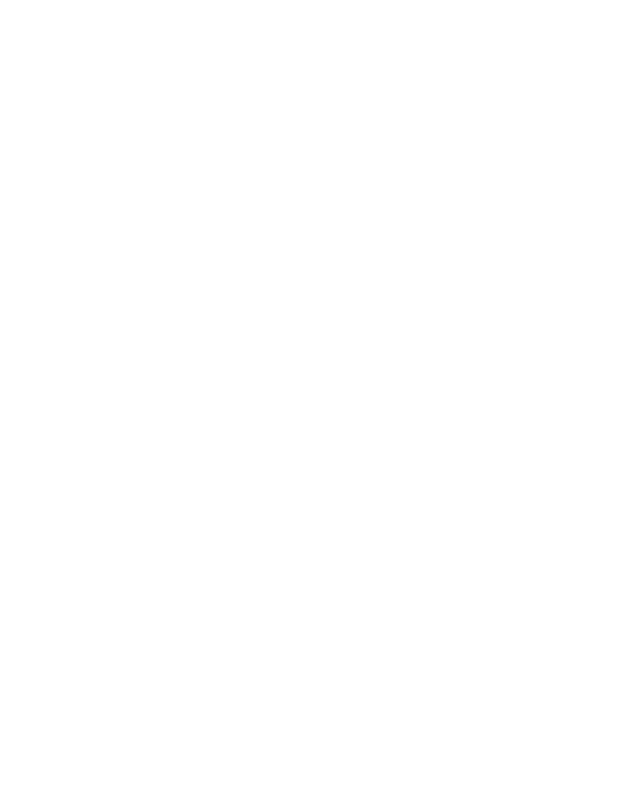
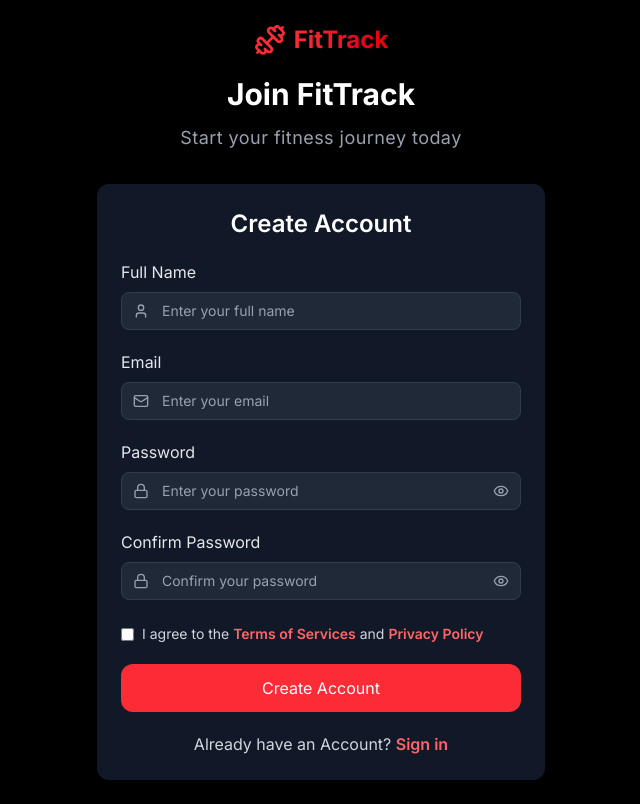
Before and after one commit to Abhay212121/fitness-ai, a React (Vite) app: page /register in a window 1280 px wide. Before the commit this address had no page. Shown: the whole page, without its empty margins (319-959 px from the left). Built offline with nearby package versions, Linux system fonts and the light colour scheme.

Commit message:
Introduced the /login,/register routes. linked the header and hero btns to login and register routes.

```diff
--- a/src/App.jsx
+++ b/src/App.jsx
@@ -1,5 +1,7 @@
 import { BrowserRouter, Route, Routes } from "react-router-dom";
 import { Home } from "./components/Home/Home";
+import { Signup } from "./components/Login/Signup";
+import { Login } from "./components/Login/Login";
 
 function App() {
   return (
@@ -9,6 +11,14 @@ function App() {
           path="/"
           element={<Home />}
         />
+        <Route
+          path="/register"
+          element={<Signup />}
+        />
+        <Route
+          path="/login"
+          element={<Login />}
+        />
       </Routes>
     </BrowserRouter>
   );
--- a/src/components/Home/Hero.jsx
+++ b/src/components/Home/Hero.jsx
@@ -1,7 +1,10 @@
 import { motion } from "framer-motion";
 import { ArrowRight, Zap } from "lucide-react";
+import { useNavigate } from "react-router-dom";
 
 const Hero = () => {
+  const navigate = useNavigate();
+
   return (
     <section
       id="home"
@@ -77,7 +80,10 @@ const Hero = () => {
             transition={{ duration: 0.8, delay: 0.6 }}
             className="flex flex-col sm:flex-row gap-4 justify-center items-center"
           >
-            <button className="bg-red-600 hover:bg-red-700 text-white px-8 py-2 text-lg group flex items-center rounded-xl cursor-pointer font-semibold">
+            <button
+              onClick={() => navigate("/register")}
+              className="bg-red-600 hover:bg-red-700 text-white px-8 py-2 text-lg group flex items-center rounded-xl cursor-pointer font-semibold"
+            >
               <span>Start Your Journey</span>
               <ArrowRight className="ml-2 w-5 h-5 group-hover:translate-x-1 transition-transform" />
             </button>
--- /dev/null
+++ b/src/components/Login/InputBox.jsx
@@ -0,0 +1,57 @@
+import { Eye, EyeClosed, EyeOff } from "lucide-react";
+import { useEffect, useState } from "react";
+
+export const InputBox = ({
+  labelName,
+  Iconname,
+  placeholder,
+  inputId,
+  inputType,
+}) => {
+  const [type, setType] = useState(inputType);
+  const [isPass] = useState(inputType == "password" ? true : false);
+
+  const handleEyeClick = () => {
+    setType((prev) => {
+      if (prev == "password") {
+        return "text";
+      } else {
+        return "password";
+      }
+    });
+  };
+
+  return (
+    <>
+      <div className="flex flex-col space-y-2">
+        <label
+          htmlFor={inputId}
+          className="text-gray-200"
+        >
+          {labelName}
+        </label>
+        <div className="flex items-center relative">
+          <Iconname className="w-4 h-4 absolute left-3 text-gray-400" />
+          <input
+            type={type}
+            id={inputId}
+            placeholder={placeholder}
+            className="bg-[#1F2937] px-10 w-full p-2 text-sm rounded-lg border border-[#313d4d] placeholder-gray-400 text-white"
+          />
+          {isPass && type == "password" && (
+            <Eye
+              onClick={handleEyeClick}
+              className="w-4 h-4 absolute right-3 text-gray-400 hover:text-white cursor-pointer"
+            />
+          )}
+          {isPass && type == "text" && (
+            <EyeOff
+              onClick={handleEyeClick}
+              className="w-4 h-4 absolute right-3 text-gray-400 hover:text-white cursor-pointer"
+            />
+          )}
+        </div>
+      </div>
+    </>
+  );
+};
--- /dev/null
+++ b/src/components/Login/Login.jsx
@@ -0,0 +1,91 @@
+import { motion } from "framer-motion";
+import { Dumbbell, Lock, Mail, User } from "lucide-react";
+import { useNavigate } from "react-router-dom";
+import { InputBox } from "./InputBox";
+import { useEffect } from "react";
+
+export const Login = () => {
+  const navigate = useNavigate();
+
+  useEffect(() => {
+    window.scrollTo({ top: 0 });
+  }, []);
+
+  return (
+    <section className="min-h-screen bg-black font-head py-6 px-4 flex flex-col items-center justify-start">
+      <motion.div
+        initial={{ opacity: 0, y: 80 }}
+        animate={{ opacity: 1, y: 0 }}
+        transition={{ duration: 0.8 }}
+        className="flex flex-col items-center gap-3 text-center"
+      >
+        <div
+          onClick={() => navigate("/")}
+          className="flex justify-center space-x-2 mb-2 cursor-pointer"
+        >
+          <Dumbbell className="h-8 w-8 text-red-500" />
+          <span className="text-2xl font-bold bg-gradient-to-r from-red-500 to-red-600 bg-clip-text text-transparent">
+            FitTrack
+          </span>
+        </div>
+        <p className="text-white font-bold text-3xl">Welcome Back</p>
+        <p className="text-gray-400 tracking-wide text-lg">
+          Sign in to continue your fitness journey
+        </p>
+      </motion.div>
+
+      <motion.div
+        initial={{ opacity: 0, y: 50 }}
+        animate={{ opacity: 1, y: 0 }}
+        transition={{ duration: 1, delay: 0.4 }}
+        className="w-full max-w-md bg-[#111827] flex flex-col space-y-5 text-white px-6 py-6 rounded-xl mt-8"
+      >
+        <p className="text-2xl font-semibold text-center">Sign In</p>
+
+        <InputBox
+          placeholder="Enter your email"
+          inputType="email"
+          Iconname={Mail}
+          labelName="Email"
+          inputId="email"
+        />
+        <InputBox
+          placeholder="Enter your password"
+          inputType="password"
+          Iconname={Lock}
+          labelName="Password"
+          inputId="password"
+        />
+
+        <div className="flex items-start space-x-2 mt-1">
+          <input
+            type="checkbox"
+            name="termsAndCondition"
+            id="termsAndCondition"
+            className="mt-1"
+          />
+          <label
+            htmlFor="termsAndCondition"
+            className="text-sm text-gray-300"
+          >
+            Remember me
+          </label>
+        </div>
+
+        <button className="w-full rounded-xl p-3 bg-red-500 hover:bg-red-600 text-white transition duration-300">
+          Create Account
+        </button>
+
+        <p className="text-md text-gray-300 text-center">
+          Don't have an Account?{" "}
+          <span
+            onClick={() => navigate("/register")}
+            className="font-semibold text-red-400 hover:underline cursor-pointer"
+          >
+            Register
+          </span>
+        </p>
+      </motion.div>
+    </section>
+  );
+};
--- /dev/null
+++ b/src/components/Login/Signup.jsx
@@ -0,0 +1,110 @@
+import { motion } from "framer-motion";
+import { Dumbbell, Lock, Mail, User } from "lucide-react";
+import { useNavigate } from "react-router-dom";
+import { InputBox } from "./InputBox";
+import { useEffect } from "react";
+
+export const Signup = () => {
+  const navigate = useNavigate();
+
+  useEffect(() => {
+    window.scrollTo({ top: 0 });
+  }, []);
+
+  return (
+    <section className="min-h-screen bg-black font-head py-6 px-4 flex flex-col items-center justify-start">
+      <motion.div
+        initial={{ opacity: 0, y: 80 }}
+        animate={{ opacity: 1, y: 0 }}
+        transition={{ duration: 0.8 }}
+        className="flex flex-col items-center gap-3 text-center"
+      >
+        <div
+          onClick={() => navigate("/")}
+          className="flex justify-center space-x-2 mb-2 cursor-pointer"
+        >
+          <Dumbbell className="h-8 w-8 text-red-500" />
+          <span className="text-2xl font-bold bg-gradient-to-r from-red-500 to-red-600 bg-clip-text text-transparent">
+            FitTrack
+          </span>
+        </div>
+        <p className="text-white font-bold text-3xl">Join FitTrack</p>
+        <p className="text-gray-400 tracking-wide text-lg">
+          Start your fitness journey today
+        </p>
+      </motion.div>
+
+      <motion.div
+        initial={{ opacity: 0, y: 50 }}
+        animate={{ opacity: 1, y: 0 }}
+        transition={{ duration: 1, delay: 0.4 }}
+        className="w-full max-w-md bg-[#111827] flex flex-col space-y-5 text-white px-6 py-6 rounded-xl mt-8"
+      >
+        <p className="text-2xl font-semibold text-center">Create Account</p>
+
+        <InputBox
+          placeholder="Enter your full name"
+          inputType="text"
+          Iconname={User}
+          labelName="Full Name"
+          inputId="fullName"
+        />
+        <InputBox
+          placeholder="Enter your email"
+          inputType="email"
+          Iconname={Mail}
+          labelName="Email"
+          inputId="email"
+        />
+        <InputBox
+          placeholder="Enter your password"
+          inputType="password"
+          Iconname={Lock}
+          labelName="Password"
+          inputId="password"
+        />
+        <InputBox
+          placeholder="Confirm your password"
+          inputType="password"
+          Iconname={Lock}
+          labelName="Confirm Password"
+          inputId="cpassword"
+        />
+
+        <div className="flex items-start space-x-2 mt-1">
+          <input
+            type="checkbox"
+            name="termsAndCondition"
+            id="termsAndCondition"
+            className="mt-1"
+          />
+          <label
+            htmlFor="termsAndCondition"
+            className="text-sm text-gray-300"
+          >
+            I agree to the{" "}
+            <span className="font-semibold text-red-400">
+              Terms of Services
+            </span>{" "}
+            and{" "}
+            <span className="font-semibold text-red-400">Privacy Policy</span>
+          </label>
+        </div>
+
+        <button className="w-full rounded-xl p-3 bg-red-500 hover:bg-red-600 text-white transition duration-300">
+          Create Account
+        </button>
+
+        <p className="text-md text-gray-300 text-center">
+          Already have an Account?{" "}
+          <span
+            onClick={() => navigate("/login")}
+            className="font-semibold text-red-400 hover:underline cursor-pointer"
+          >
+            Sign in
+          </span>
+        </p>
+      </motion.div>
+    </section>
+  );
+};
--- a/src/components/partials/Header.jsx
+++ b/src/components/partials/Header.jsx
@@ -1,10 +1,11 @@
 import { useState } from "react";
 import { motion, AnimatePresence } from "framer-motion";
 import { Dumbbell, Menu, X } from "lucide-react";
-import { Link } from "react-router-dom";
+import { Link, useNavigate } from "react-router-dom";
 
 const Header = () => {
   const [isOpen, setIsOpen] = useState(false);
+  const navigate = useNavigate();
 
   const navItems = [
     { label: "Home", href: "/" },
@@ -49,7 +50,10 @@ const Header = () => {
                 </Link>
               </motion.div>
             ))}
-            <button className="bg-red-600 hover:bg-red-700 text-white px-4 py-2 text-md rounded-xl cursor-pointer transition duration-300">
+            <button
+              onClick={() => navigate("/login")}
+              className="bg-red-600 hover:bg-red-700 text-white px-4 py-2 text-md rounded-xl cursor-pointer transition duration-300"
+            >
               Get Started
             </button>
           </div>
@@ -87,7 +91,10 @@ const Header = () => {
                   </Link>
                 </motion.div>
               ))}
-              <button className="bg-red-600 hover:bg-red-700 text-white px-6 py-2 text-md rounded-xl cursor-pointer font-semibold transition duration-300">
+              <button
+                onClick={() => navigate("/login")}
+                className="bg-red-600 hover:bg-red-700 text-white px-6 py-2 text-md rounded-xl cursor-pointer font-semibold transition duration-300"
+              >
                 Get Started
               </button>
             </motion.div>
--- a/src/index.css
+++ b/src/index.css
@@ -98,6 +98,13 @@
   background: #ef4444;
 }
 
+input:-webkit-autofill {
+  background-color: #1f2937 !important; /* match your Tailwind bg */
+  -webkit-box-shadow: 0 0 0px 1000px #1f2937 inset !important;
+  -webkit-text-fill-color: #d1d5db !important; /* Tailwind text-gray-300 */
+  transition: background-color 5000s ease-in-out 0s;
+}
+
 /* Selection color */
 ::selection {
   background: rgba(220, 38, 38, 0.3);
```
